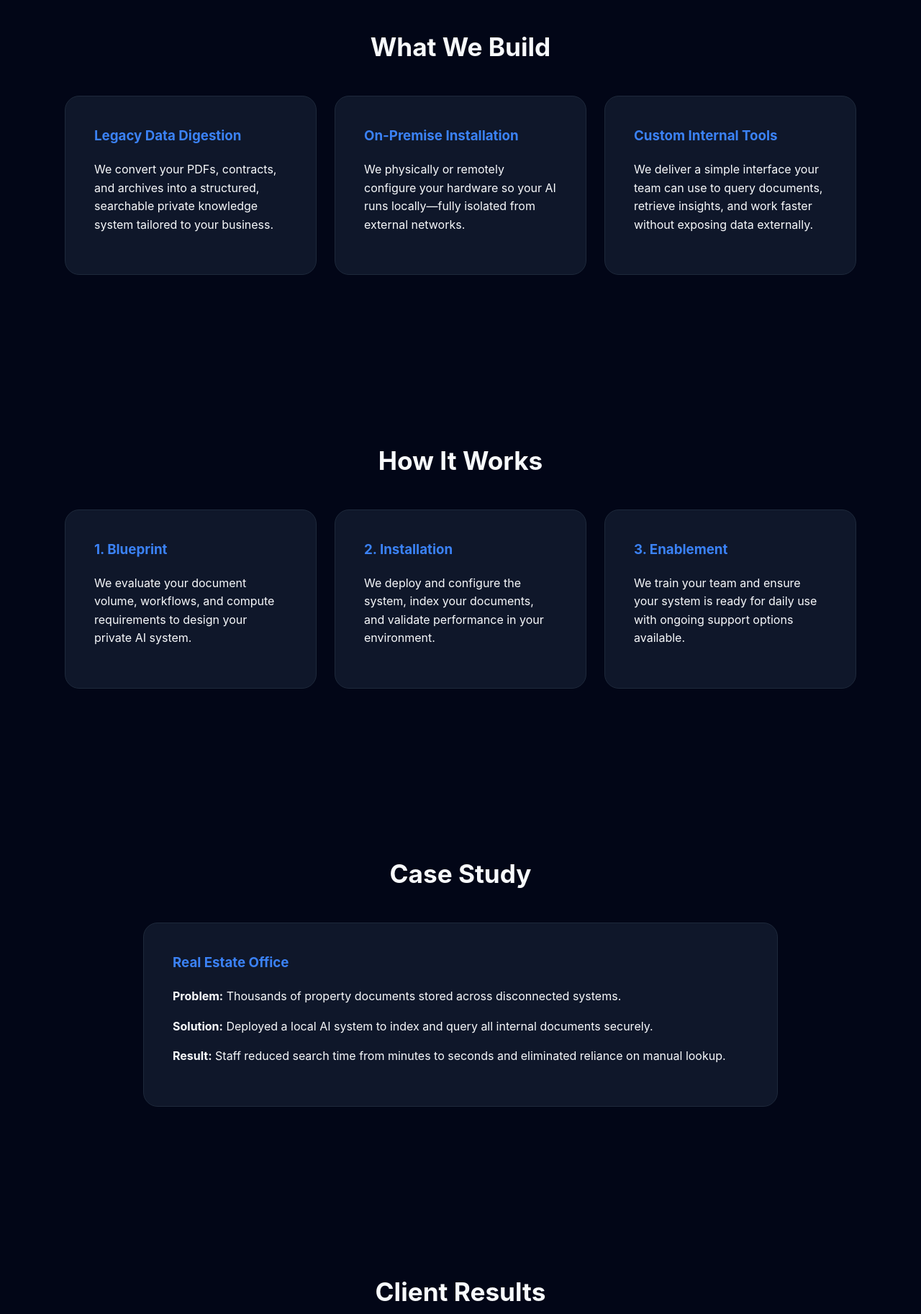
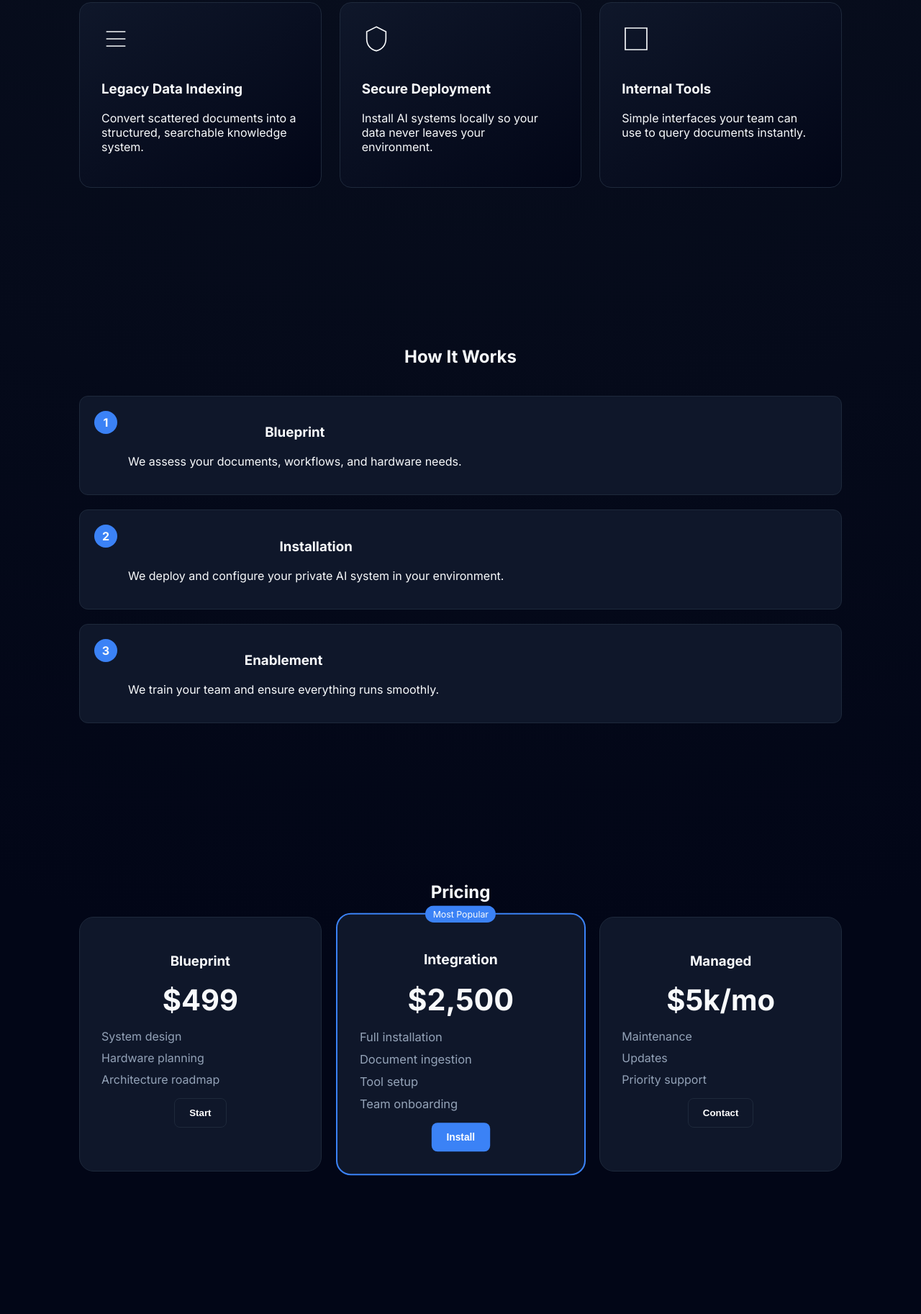
Before and after one commit to dataintegritygroup/dataintegritygroup, a plain HTML site: page index.html in a window 1280 px wide. Shown: the part 838-2664 px from the top of the page at 72% size. Drawn offline with Linux system fonts and the light colour scheme.

Commit message:
Update index.html

```diff
--- a/index.html
+++ b/index.html
@@ -4,49 +4,241 @@
 <meta charset="UTF-8">
 <meta name="viewport" content="width=device-width, initial-scale=1.0">
 <title>VaultAI Consulting | Private AI Infrastructure</title>
+
+<link href="https://fonts.googleapis.com/css2?family=Inter:wght@300;400;600;700&display=swap" rel="stylesheet">
+
 <style>
-        :root { --bg: #020617; --card: #0f172a; --accent: #3b82f6; --text: #f8fafc; --dim: #94a3b8; --border: #1e293b; }
-        body { margin: 0; font-family: 'Inter', -apple-system, sans-serif; background: var(--bg); color: var(--text); line-height: 1.6; }
-        header { padding: 20px 40px; display: flex; justify-content: space-between; align-items:center; background: rgba(2, 6, 23, 0.8); backdrop-filter: blur(10px); position: sticky; top: 0; z-index: 100; border-bottom: 1px solid var(--border); }
-        header h1 { font-size: 1.5rem; letter-spacing: -1px; }
+:root {
+  --bg:#020617;
+  --card:#0f172a;
+  --accent:#3b82f6;
+  --text:#f8fafc;
+  --dim:#94a3b8;
+  --border:#1e293b;
+}
 
-        .btn { background: var(--accent); padding: 12px 24px; border-radius: 8px; color: white; font-weight: bold; border: none; cursor: pointer; transition: 0.3s; text-decoration: none; display: inline-block; }
-        .btn:hover { background: #2563eb; transform: translateY(-2px); box-shadow: 0 10px 15px -3px rgba(59, 130, 246, 0.3); }
-        .btn-outline { background: transparent; border: 1px solid var(--border); color: var(--text); }
-        .btn-outline:hover { border-color: var(--accent); color: var(--accent); }
+* { box-sizing: border-box; }
+body {
+  margin:0;
+  font-family:'Inter',sans-serif;
+  background: radial-gradient(circle at top, #0b1220 0%, var(--bg) 60%);
+  color:var(--text);
+}
 
-        .hero { text-align: center; padding: 140px 20px; background: radial-gradient(circle at top, #1e293b 0%, #020617 100%); }
-        .hero h2 { font-size: clamp(2.5rem, 5vw, 4rem); margin-bottom: 20px; letter-spacing: -2px; line-height: 1.1; }
-        .hero p { max-width: 800px; margin: auto; color: var(--dim); font-size: 1.2rem; }
+header {
+  padding:20px 40px;
+  display:flex;
+  justify-content:space-between;
+  align-items:center;
+  position:sticky;
+  top:0;
+  background:rgba(2,6,23,0.7);
+  backdrop-filter:blur(12px);
+  border-bottom:1px solid var(--border);
+}
 
-        .section { padding: 100px 20px; max-width: 1100px; margin: 0 auto; text-align: center; }
-        .section h2 { font-size: 2.2rem; margin-bottom: 40px; }
+h1 { font-size:1.4rem; }
 
-        .grid { display: grid; grid-template-columns: repeat(auto-fit, minmax(280px, 1fr)); gap: 25px; }
-        .card { background: var(--card); padding: 40px; border-radius: 20px; border: 1px solid var(--border); transition: 0.3s; text-align: left; }
-        .card:hover { border-color: var(--accent); transform: translateY(-5px); }
-        .card h3 { color: var(--accent); margin-top: 0; }
+.btn {
+  background:var(--accent);
+  padding:12px 20px;
+  border-radius:8px;
+  border:none;
+  color:white;
+  font-weight:600;
+  cursor:pointer;
+  transition:0.3s;
+}
 
-        .pricing { display: grid; grid-template-columns: repeat(auto-fit, minmax(300px, 1fr)); gap: 30px; margin-top: 40px; }
-        .price-card { background: var(--card); padding: 40px; border-radius: 24px; border: 1px solid var(--border); position: relative; transition: 0.3s; }
-        .featured { border: 2px solid var(--accent); transform: scale(1.05); z-index: 10; }
-        .badge { position: absolute; top: -15px; left: 50%; transform: translateX(-50%); background: var(--accent); color: white; padding: 5px 15px; border-radius: 20px; font-size: 0.8rem; font-weight: bold; }
-        .price { font-size: 3rem; font-weight: 800; margin: 20px 0; }
-        .price span { font-size: 1rem; color: var(--dim); }
+.btn:hover {
+  transform:translateY(-2px);
+  box-shadow:0 10px 20px rgba(59,130,246,0.3);
+}
 
-        ul { list-style: none; padding: 0; text-align: left; margin: 30px 0; }
-        ul li { margin-bottom: 12px; color: var(--dim); display: flex; align-items: center; }
-        ul li::before { content: "✓"; color: var(--accent); margin-right: 10px; font-weight: bold; }
+.btn-outline {
+  background:transparent;
+  border:1px solid var(--border);
+}
 
-        .testimonial { background: #1e293b; padding: 30px; border-radius: 16px; text-align: left; border-left: 4px solid var(--accent); margin-bottom: 20px; }
+.hero {
+  text-align:center;
+  padding:140px 20px 100px;
+  position:relative;
+}
 
-        form { max-width: 500px; margin: 40px auto; display: flex; flex-direction: column; gap: 15px; background: var(--card); padding: 40px; border-radius: 24px; border: 1px solid var(--border); }
-        input, textarea { padding: 14px; border-radius: 8px; border: 1px solid var(--border); background: #020617; color: white; font-size: 1rem; }
-        input:focus, textarea:focus { border-color: var(--accent); outline: none; }
+.hero h2 {
+  font-size:clamp(2.5rem,5vw,4rem);
+  line-height:1.1;
+}
 
-        .legal-box { background: #0f172a; padding: 30px; border-radius: 12px; text-align: left; font-size: 0.9rem; color: var(--dim); margin-top: 40px; }
+.hero p {
+  max-width:800px;
+  margin:20px auto;
+  color:var(--dim);
+}
 
-        footer { text-align: center; padding: 60px; color: var(--dim); border-top: 1px solid var(--border); }
+.badges {
+  display:flex;
+  justify-content:center;
+  gap:10px;
+  margin-top:20px;
+  flex-wrap:wrap;
+}
+
+.badge {
+  border:1px solid var(--border);
+  padding:6px 12px;
+  border-radius:20px;
+  font-size:0.8rem;
+  color:var(--dim);
+}
+
+.section {
+  padding:100px 20px;
+  max-width:1100px;
+  margin:auto;
+  text-align:center;
+}
+
+.grid {
+  display:grid;
+  grid-template-columns:repeat(auto-fit,minmax(260px,1fr));
+  gap:25px;
+}
+
+.card {
+  background:linear-gradient(145deg,#0f172a,#020617);
+  padding:30px;
+  border-radius:16px;
+  border:1px solid var(--border);
+  transition:0.3s;
+  text-align:left;
+}
+
+.card:hover {
+  transform:translateY(-6px);
+  border-color:var(--accent);
+}
+
+.icon {
+  width:40px;
+  height:40px;
+  margin-bottom:15px;
+}
+
+.pricing {
+  display:grid;
+  grid-template-columns:repeat(auto-fit,minmax(280px,1fr));
+  gap:25px;
+}
+
+.price-card {
+  background:var(--card);
+  padding:30px;
+  border-radius:20px;
+  border:1px solid var(--border);
+  position:relative;
+}
+
+.featured {
+  border:2px solid var(--accent);
+  transform:scale(1.03);
+}
+
+.badge-top {
+  position:absolute;
+  top:-12px;
+  left:50%;
+  transform:translateX(-50%);
+  background:var(--accent);
+  padding:4px 10px;
+  border-radius:20px;
+  font-size:0.75rem;
+}
+
+.price {
+  font-size:2.5rem;
+  font-weight:bold;
+  margin:10px 0;
+}
+
+ul {
+  list-style:none;
+  padding:0;
+}
+
+ul li {
+  margin-bottom:10px;
+  color:var(--dim);
+  display:flex;
+  gap:8px;
+}
+
+.timeline {
+  display:grid;
+  gap:20px;
+  margin-top:40px;
+}
+
+.step {
+  display:flex;
+  align-items:flex-start;
+  gap:15px;
+  background:var(--card);
+  padding:20px;
+  border-radius:12px;
+  border:1px solid var(--border);
+}
+
+.step-number {
+  background:var(--accent);
+  width:32px;
+  height:32px;
+  display:flex;
+  align-items:center;
+  justify-content:center;
+  border-radius:50%;
+  font-weight:bold;
+}
+
+form {
+  max-width:500px;
+  margin:auto;
+  display:flex;
+  flex-direction:column;
+  gap:15px;
+  background:var(--card);
+  padding:30px;
+  border-radius:20px;
+}
+
+input, textarea {
+  padding:12px;
+  border-radius:8px;
+  border:1px solid var(--border);
+  background:#020617;
+  color:white;
+}
+
+.legal {
+  max-width:900px;
+  margin:60px auto 0;
+  padding:25px;
+  border:1px solid var(--border);
+  border-radius:12px;
+  background:#0b1220;
+  color:var(--dim);
+  text-align:left;
+  font-size:0.9rem;
+}
+
+footer {
+  text-align:center;
+  padding:50px;
+  color:var(--dim);
+  border-top:1px solid var(--border);
+}
+
 </style>
 </head>
 <body>
@@ -57,9 +249,16 @@
 </header>
 
 <section class="hero">
-    <h2>Deploy Private AI Systems.<br>Keep Your Data In Your Control.</h2>
-    <p>We design and install on-premise AI systems that turn your internal documents into a secure, searchable intelligence layer—without sending data to the cloud.</p>
-    <div style="margin-top: 40px;">
+<h2>Private AI Systems for Your Documents</h2>
+<p>We install secure, offline AI systems that transform your internal files into a searchable intelligence layer — no cloud, no data leaks.</p>
+
+<div class="badges">
+<div class="badge">On-Prem Deployment</div>
+<div class="badge">Air-Gapped Options</div>
+<div class="badge">Custom Infrastructure</div>
+</div>
+
+<div style="margin-top:30px;">
 <button class="btn" onclick="scrollToContact()">Book Consultation</button>
 </div>
 </section>
@@ -67,134 +266,128 @@
 <section class="section">
 <h2>What We Build</h2>
 <div class="grid">
+
 <div class="card">
-            <h3>Legacy Data Digestion</h3>
-            <p>We convert your PDFs, contracts, and archives into a structured, searchable private knowledge system tailored to your business.</p>
+<svg class="icon" viewBox="0 0 24 24" fill="none" stroke="currentColor"><path d="M4 6h16M4 12h16M4 18h16"/></svg>
+<h3>Legacy Data Indexing</h3>
+<p>Convert scattered documents into a structured, searchable knowledge system.</p>
 </div>
+
 <div class="card">
-            <h3>On-Premise Installation</h3>
-            <p>We physically or remotely configure your hardware so your AI runs locally—fully isolated from external networks.</p>
+<svg class="icon" viewBox="0 0 24 24" fill="none" stroke="currentColor"><path d="M12 2l8 4v6c0 5-3 9-8 10-5-1-8-5-8-10V6l8-4z"/></svg>
+<h3>Secure Deployment</h3>
+<p>Install AI systems locally so your data never leaves your environment.</p>
 </div>
+
 <div class="card">
-            <h3>Custom Internal Tools</h3>
-            <p>We deliver a simple interface your team can use to query documents, retrieve insights, and work faster without exposing data externally.</p>
+<svg class="icon" viewBox="0 0 24 24" fill="none" stroke="currentColor"><path d="M3 3h18v18H3z"/></svg>
+<h3>Internal Tools</h3>
+<p>Simple interfaces your team can use to query documents instantly.</p>
 </div>
+
 </div>
 </section>
 
 <section class="section">
 <h2>How It Works</h2>
-    <div class="grid">
-        <div class="card">
-            <h3>1. Blueprint</h3>
-            <p>We evaluate your document volume, workflows, and compute requirements to design your private AI system.</p>
-        </div>
-        <div class="card">
-            <h3>2. Installation</h3>
-            <p>We deploy and configure the system, index your documents, and validate performance in your environment.</p>
-        </div>
-        <div class="card">
-            <h3>3. Enablement</h3>
-            <p>We train your team and ensure your system is ready for daily use with ongoing support options available.</p>
+<div class="timeline">
+
+<div class="step">
+<div class="step-number">1</div>
+<div>
+<h3>Blueprint</h3>
+<p>We assess your documents, workflows, and hardware needs.</p>
 </div>
 </div>
-</section>
 
-<section class="section">
-    <h2>Case Study</h2>
-    <div class="card" style="max-width:800px;margin:auto;">
-        <h3>Real Estate Office</h3>
-        <p><strong>Problem:</strong> Thousands of property documents stored across disconnected systems.</p>
-        <p><strong>Solution:</strong> Deployed a local AI system to index and query all internal documents securely.</p>
-        <p><strong>Result:</strong> Staff reduced search time from minutes to seconds and eliminated reliance on manual lookup.</p>
+<div class="step">
+<div class="step-number">2</div>
+<div>
+<h3>Installation</h3>
+<p>We deploy and configure your private AI system in your environment.</p>
 </div>
-</section>
+</div>
 
-<section class="section">
-    <h2>Client Results</h2>
-    <div class="grid">
-        <div class="testimonial">
-            <p>"We finally have a system that understands our documents without exposing them externally."</p>
-            <p><strong>— Operations Manager</strong></p>
+<div class="step">
+<div class="step-number">3</div>
+<div>
+<h3>Enablement</h3>
+<p>We train your team and ensure everything runs smoothly.</p>
 </div>
-        <div class="testimonial">
-            <p>"The on-prem AI setup has completely changed how we access internal knowledge."</p>
-            <p><strong>— Legal Director</strong></p>
 </div>
+
 </div>
 </section>
 
 <section class="section">
 <h2>Pricing</h2>
 <div class="pricing">
+
 <div class="price-card">
 <h3>Blueprint</h3>
 <div class="price">$499</div>
-            <p style="color:var(--dim)">Assessment and system design.</p>
 <ul>
-                <li>Document volume analysis</li>
-                <li>Hardware recommendations</li>
-                <li>Architecture plan</li>
+<li>System design</li>
+<li>Hardware planning</li>
+<li>Architecture roadmap</li>
 </ul>
-            <button class="btn btn-outline" onclick="selectPlan('Blueprint')">Start Blueprint</button>
+<button class="btn btn-outline" onclick="selectPlan('Blueprint')">Start</button>
 </div>
 
 <div class="price-card featured">
-            <div class="badge">Most Popular</div>
+<div class="badge-top">Most Popular</div>
 <h3>Integration</h3>
 <div class="price">$2,500</div>
-            <p style="color:var(--dim)">Full installation and deployment.</p>
 <ul>
-                <li>On-prem deployment</li>
-                <li>Document ingestion & indexing</li>
-                <li>Internal tool setup</li>
+<li>Full installation</li>
+<li>Document ingestion</li>
+<li>Tool setup</li>
 <li>Team onboarding</li>
 </ul>
-            <button class="btn" onclick="selectPlan('Integration')">Install System</button>
+<button class="btn" onclick="selectPlan('Integration')">Install</button>
 </div>
 
 <div class="price-card">
-            <h3>Managed Infrastructure</h3>
-            <div class="price">$5k<span>/mo</span></div>
-            <p style="color:var(--dim)">Ongoing optimization and support.</p>
+<h3>Managed</h3>
+<div class="price">$5k/mo</div>
 <ul>
-                <li>System maintenance</li>
-                <li>Model updates</li>
+<li>Maintenance</li>
+<li>Updates</li>
 <li>Priority support</li>
 </ul>
-            <button class="btn btn-outline" onclick="selectPlan('Managed Infrastructure')">Contact Us</button>
+<button class="btn btn-outline" onclick="selectPlan('Managed')">Contact</button>
 </div>
+
 </div>
 </section>
 
 <section class="section" id="contact">
 <h2>Start Your System</h2>
-    <p>Tell us about your environment and we’ll respond within 24 hours.</p>
 <form action="https://formspree.io/f/xaqllgzd" method="POST">
-        <input type="hidden" name="selected_plan" id="selected_plan" value="General Inquiry">
+<input type="hidden" name="selected_plan" id="selected_plan" value="General">
 <input type="text" name="name" placeholder="Name" required>
-        <input type="email" name="email" placeholder="Email Address" required>
-        <textarea name="message" rows="5" placeholder="Describe your document system or AI needs..." required></textarea>
-        <button class="btn" type="submit">Send Message</button>
+<input type="email" name="email" placeholder="Email" required>
+<textarea name="message" rows="5" placeholder="Tell us about your setup..." required></textarea>
+<button class="btn" type="submit">Send</button>
 </form>
 
-    <div class="legal-box">
-        <p><strong>Data Policy:</strong> VaultAI Consulting does not sell, rent, or share your personal data. Information submitted is used solely to respond to inquiries and deliver services. You may request deletion of your data at any time.</p>
+<div class="legal">
+<strong>Terms of Use & Data Policy</strong><br><br>
+VaultAI Consulting does not sell, rent, or share user data. Any information submitted through this website is used solely for communication, service delivery, and system implementation purposes.
+<br><br>
+We implement reasonable administrative and technical safeguards to protect submitted information. By using this website and submitting a form, you acknowledge that your information may be stored for the purpose of responding to inquiries and providing services.
+<br><br>
+Users may request deletion of their submitted data at any time by contacting us directly.
 </div>
 </section>
 
 <footer>
-    <p>© 2026 VaultAI Consulting | Private AI Infrastructure</p>
+© 2026 VaultAI Consulting
 </footer>
 
 <script>
-function scrollToContact() {
-    document.getElementById('contact').scrollIntoView({ behavior: 'smooth' });
-}
-function selectPlan(plan) {
-    document.getElementById('selected_plan').value = plan;
-    scrollToContact();
-}
+function scrollToContact(){document.getElementById('contact').scrollIntoView({behavior:'smooth'})}
+function selectPlan(p){document.getElementById('selected_plan').value=p;scrollToContact()}
 </script>
 
 </body>
```
Lines whose indentation alone changed are shown as unchanged.
